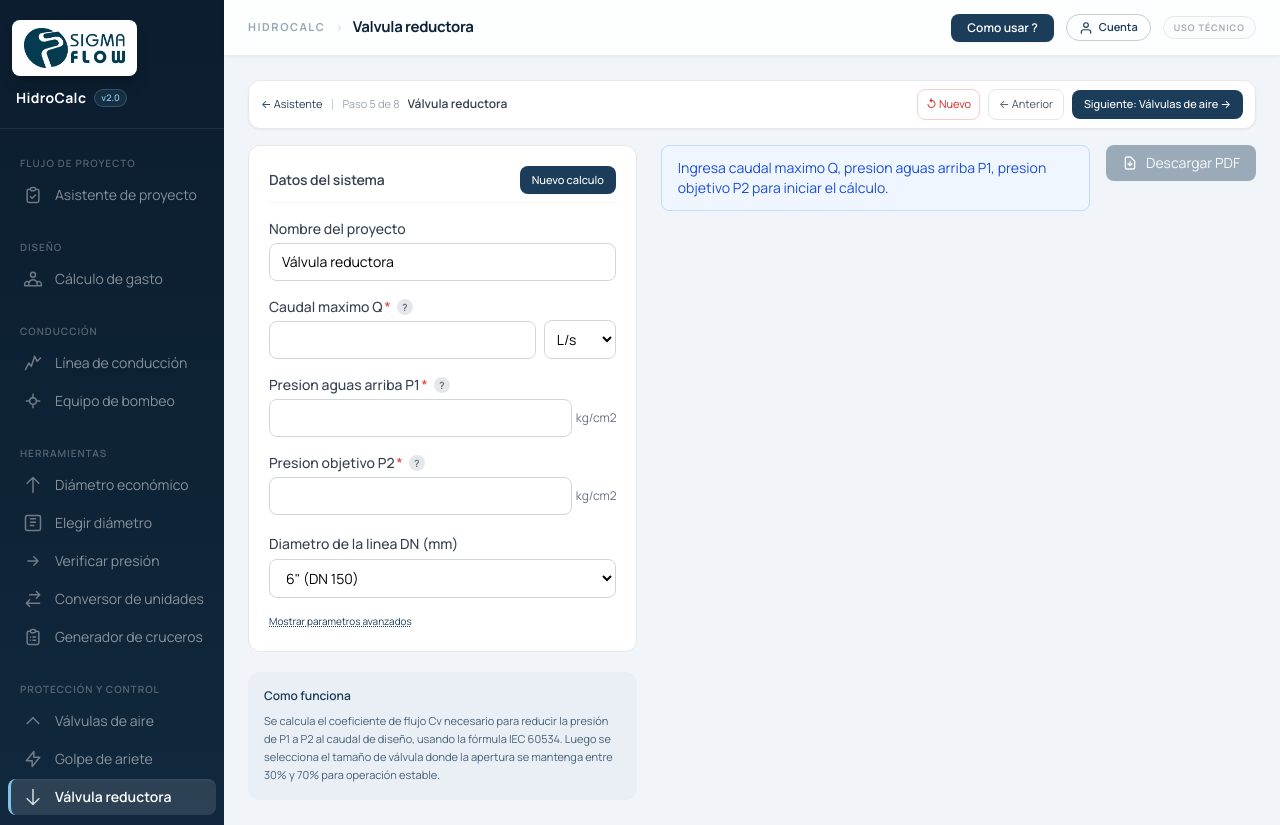
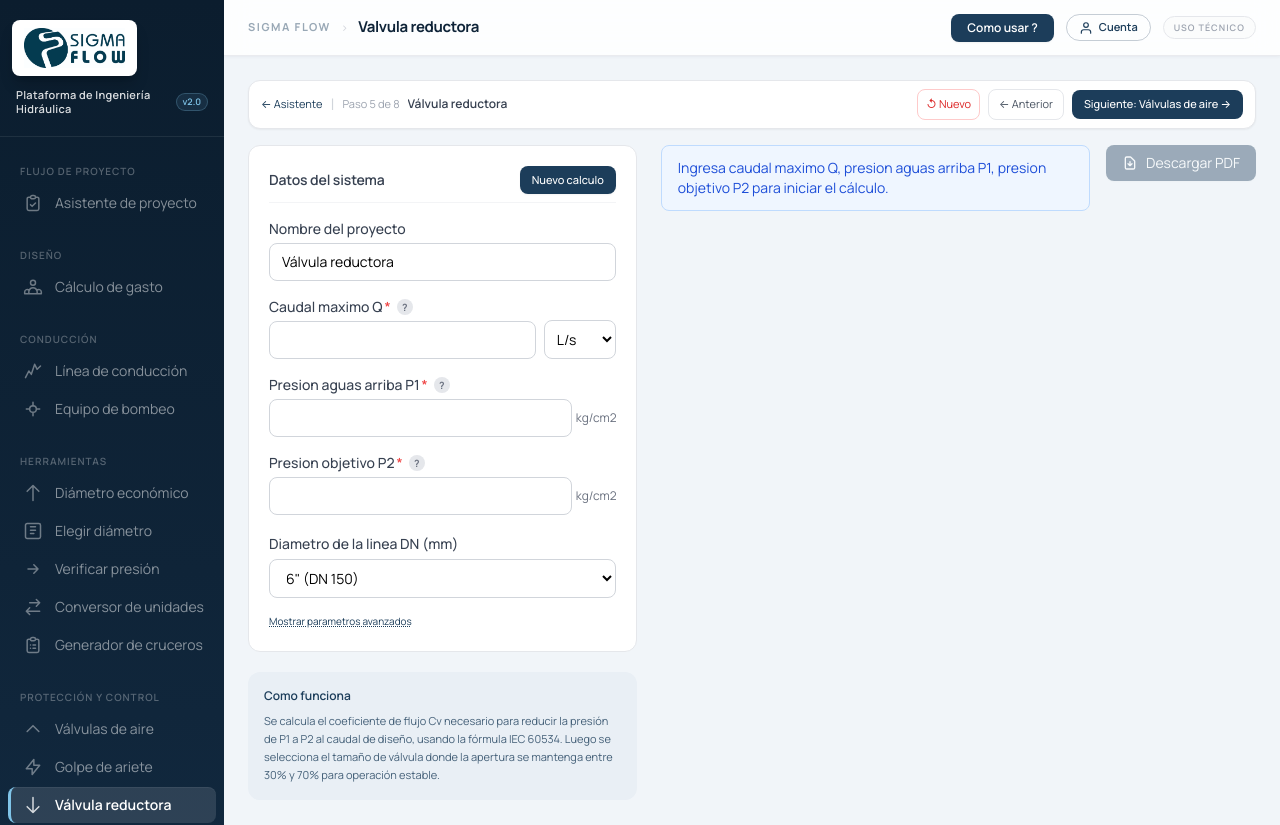
Before and after one commit to simexco/hidrocalc, a Next.js app: page /vrp in a window 1280 px wide. Shown: the top 825 px of the page. Built offline with nearby package versions, Linux system fonts and the light colour scheme.

Commit message:
Renombre de marca: la plataforma ahora es 'Sigma Flow - Plataforma de Ingenieria Hidraulica' (adios HidroCalc por conflicto con Netafim HydroCalc) - portada, header, sidebar, footer, metadata, PDFs y archivos exportados; claves internas de guardado intactas

```diff
--- a/src/app/(modules)/cuenta/page.tsx
+++ b/src/app/(modules)/cuenta/page.tsx
@@ -74,7 +74,7 @@ export default function CuentaPage() {
         <div className="bg-amber-50 dark:bg-amber-900/10 border border-amber-200 dark:border-amber-800 rounded-xl p-5">
           <p className="text-sm font-semibold text-amber-700 dark:text-amber-300 mb-1">El guardado en la nube aún no está configurado</p>
           <p className="text-xs text-amber-700/90 dark:text-amber-300/80 leading-relaxed">
-            Puedes seguir usando HidroCalc como invitado sin ningún problema: tus datos se guardan en este navegador. Cuando el administrador conecte el servicio de cuentas, aquí podrás crear la tuya.
+            Puedes seguir usando la plataforma como invitado sin ningún problema: tus datos se guardan en este navegador. Cuando el administrador conecte el servicio de cuentas, aquí podrás crear la tuya.
           </p>
           <Link href="/" className="inline-block mt-3 text-xs bg-[#1C3D5A] text-white px-4 py-2 rounded-lg hover:bg-[#0F2438] transition-colors">Continuar como invitado →</Link>
         </div>
--- a/src/app/(modules)/dimensionamiento/page.tsx
+++ b/src/app/(modules)/dimensionamiento/page.tsx
@@ -90,7 +90,7 @@ export default function DimensionamientoPage() {
     const url = URL.createObjectURL(blob);
     const a = document.createElement("a");
     a.href = url;
-    a.download = `HidroCalc_Dimensionamiento_${new Date().toISOString().slice(0, 10)}.csv`;
+    a.download = `SigmaFlow_Dimensionamiento_${new Date().toISOString().slice(0, 10)}.csv`;
     a.click();
     URL.revokeObjectURL(url);
   };
--- a/src/app/(modules)/perfil/page.tsx
+++ b/src/app/(modules)/perfil/page.tsx
@@ -330,7 +330,7 @@ export default function PerfilPage() {
     const url = URL.createObjectURL(blob);
     const a = document.createElement('a');
     a.href = url;
-    a.download = 'Plantilla_Perfil_HidroCalc.xlsx';
+    a.download = 'Plantilla_Perfil_SigmaFlow.xlsx';
     a.click();
     URL.revokeObjectURL(url);
   };
--- a/src/app/layout.tsx
+++ b/src/app/layout.tsx
@@ -2,8 +2,8 @@ import type { Metadata } from "next";
 import "./globals.css";
 
 export const metadata: Metadata = {
-  title: "HidroCalc — Sigma Flow · Calculadora Hidráulica Profesional",
-  description: "Herramienta técnica para ingenieros en infraestructura hidráulica — Sigma Flow",
+  title: "Sigma Flow · Plataforma de Ingeniería Hidráulica",
+  description: "Plataforma de Ingeniería Hidráulica de Sigma Flow: diseño de líneas de conducción, bombeo, cruceros y reportes para agua potable.",
 };
 
 export default function RootLayout({
--- a/src/app/page.tsx
+++ b/src/app/page.tsx
@@ -116,13 +116,13 @@ export default function Home() {
 
         {/* Title */}
         <h1 className="font-heading text-3xl md:text-4xl font-light text-white tracking-[0.15em] uppercase mb-3 text-center">
-          HidroCalc
+          Sigma Flow
         </h1>
 
         <div className="w-16 h-[1px] bg-white/25 mb-4" />
 
         <p className="text-white/60 text-center max-w-lg mb-2 text-sm leading-relaxed font-light">
-          Calculadora hidráulica profesional para ingenieros en infraestructura de agua potable y alcantarillado
+          Plataforma de Ingeniería Hidráulica para organismos operadores, proyectistas y constructores de agua potable
         </p>
 
         <p className="text-white/25 text-[11px] tracking-[0.2em] uppercase mb-14">
@@ -187,7 +187,7 @@ export default function Home() {
       {/* Footer */}
       <div className="w-full border-t border-white/10 px-6 py-4">
         <div className="max-w-6xl mx-auto flex flex-col sm:flex-row items-center justify-between gap-2 text-xs text-white/30">
-          <span>HidroCalc by Sigma Flow &middot; Soluciones en Infraestructura Hidráulica</span>
+          <span>Sigma Flow &middot; Plataforma de Ingeniería Hidráulica &middot; Soluciones en Infraestructura Hidráulica</span>
           <span>Solo para uso técnico profesional</span>
         </div>
       </div>
--- a/src/components/layout/BrandLogo.tsx
+++ b/src/components/layout/BrandLogo.tsx
@@ -19,7 +19,7 @@ export function BrandLogo({ size = "md", showFallback = !LOGO_EXISTS }: BrandLog
         {/* eslint-disable-next-line @next/next/no-img-element */}
         <img src="/simex-logo.svg" alt="SIMEX" height={h} style={{ height: `${h}px`, width: "auto" }} />
         <div>
-          <div className={`font-bold ${textSizes[size]} text-white leading-none`}>HidroCalc</div>
+          <div className={`font-bold ${textSizes[size]} text-white leading-none`}>Sigma Flow</div>
           <div className={`${subSizes[size]} text-gray-300 tracking-[.08em]`}>by SIMEX</div>
         </div>
       </div>
@@ -32,7 +32,7 @@ export function BrandLogo({ size = "md", showFallback = !LOGO_EXISTS }: BrandLog
         S
       </div>
       <div>
-        <div className={`font-bold ${textSizes[size]} text-white leading-none`}>HidroCalc</div>
+        <div className={`font-bold ${textSizes[size]} text-white leading-none`}>Sigma Flow</div>
         <div className={`${subSizes[size]} text-gray-300 tracking-[.08em]`}>by SIMEX</div>
       </div>
     </div>
--- a/src/components/layout/HidroCalcFooter.tsx
+++ b/src/components/layout/HidroCalcFooter.tsx
@@ -6,7 +6,7 @@ export function HidroCalcFooter() {
   return (
     <footer className="bg-white border-t border-gray-200" style={{ height: 36 }}>
       <div className="h-full flex items-center justify-center text-[11px] text-gray-400 gap-2 tracking-wide">
-        <span className="font-semibold text-[#1C3D5A]/50">HidroCalc</span>
+        <span className="font-semibold text-[#1C3D5A]/50">Sigma Flow</span>
         <span>&middot;</span>
         <span>v2.0</span>
         <span>&middot;</span>
--- a/src/components/layout/HidroCalcHeader.tsx
+++ b/src/components/layout/HidroCalcHeader.tsx
@@ -105,7 +105,7 @@ export function HidroCalcHeader() {
       <div className="h-full px-6 flex items-center justify-between">
         <div className="flex items-center gap-2.5">
           <Link href="/" className="text-[11px] font-bold text-[#1C3D5A]/45 hover:text-[#1C3D5A] transition-colors tracking-[0.14em] uppercase">
-            HidroCalc
+            Sigma Flow
           </Link>
           {moduleName && (
             <>
--- a/src/components/layout/HidroCalcSidebar.tsx
+++ b/src/components/layout/HidroCalcSidebar.tsx
@@ -93,7 +93,7 @@ export function HidroCalcSidebar() {
           <img src="/sigmaflow-full.jpg" alt="Sigma Flow" className="h-14 w-auto bg-white rounded-lg px-3 py-2 shadow-lg shadow-black/20" />
         </Link>
         <div className="mt-3 px-1 flex items-center gap-2">
-          <span className="text-sm font-bold text-white tracking-wide">HidroCalc</span>
+          <span className="text-[11px] font-semibold text-white/85 tracking-wide leading-tight">Plataforma de Ingeniería Hidráulica</span>
           <span className="text-[9px] font-semibold text-[#7FC4E8] bg-[#7FC4E8]/10 border border-[#7FC4E8]/25 rounded-full px-1.5 py-px">v2.0</span>
         </div>
       </div>
--- a/src/components/ui/ExportPDFButton.tsx
+++ b/src/components/ui/ExportPDFButton.tsx
@@ -21,7 +21,7 @@ export function ExportPDFButton({ getData, filename, disabled = false }: ExportP
       // Dynamic import to avoid SSR issues
       const { generateHidroCalcPDF, downloadPDF } = await import("@/lib/export/pdf-generator");
       const doc = await generateHidroCalcPDF(data);
-      const name = filename || `HidroCalc_${data.projectName.replace(/\s+/g, "_")}_${new Date().toISOString().slice(0, 10)}.pdf`;
+      const name = filename || `SigmaFlow_${data.projectName.replace(/\s+/g, "_")}_${new Date().toISOString().slice(0, 10)}.pdf`;
       downloadPDF(doc, name);
     } catch (err) {
       console.error("Error generando PDF:", err);
--- a/src/lib/export/pdf-generator.ts
+++ b/src/lib/export/pdf-generator.ts
@@ -114,7 +114,7 @@ function addHeader(doc: jsPDF, pageWidth: number, logoB64: string | null) {
   doc.setFontSize(11);
   doc.setFont("helvetica", "bold");
   doc.setTextColor(...BRAND);
-  doc.text("HidroCalc v1.3", pageWidth - 14, 16, { align: "right" });
+  doc.text("Sigma Flow v2.0", pageWidth - 14, 16, { align: "right" });
 
   doc.setFontSize(7);
   doc.setFont("helvetica", "normal");
@@ -141,7 +141,7 @@ function addFooter(doc: jsPDF, pageWidth: number, pageNum: number, totalPages: n
   doc.setFontSize(6.5);
   doc.setFont("helvetica", "normal");
   doc.setTextColor(160, 160, 160);
-  doc.text("HidroCalc by Sigma Flow - Solo para uso tecnico profesional", 14, y);
+  doc.text("Sigma Flow - Plataforma de Ingenieria Hidraulica - Solo para uso tecnico profesional", 14, y);
   doc.text("Pagina " + pageNum + " de " + totalPages, pageWidth - 14, y, { align: "right" });
 }
 
```
